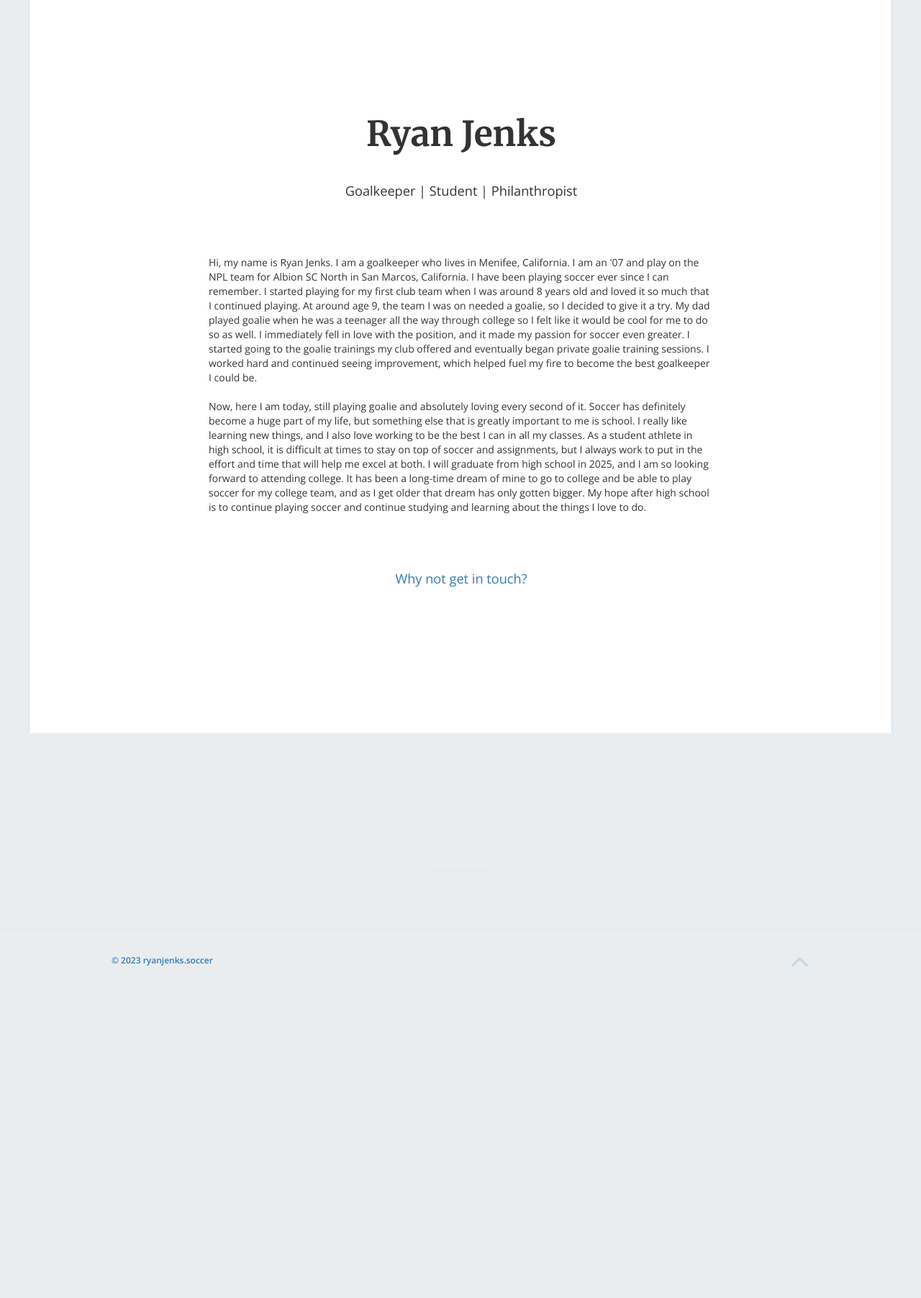
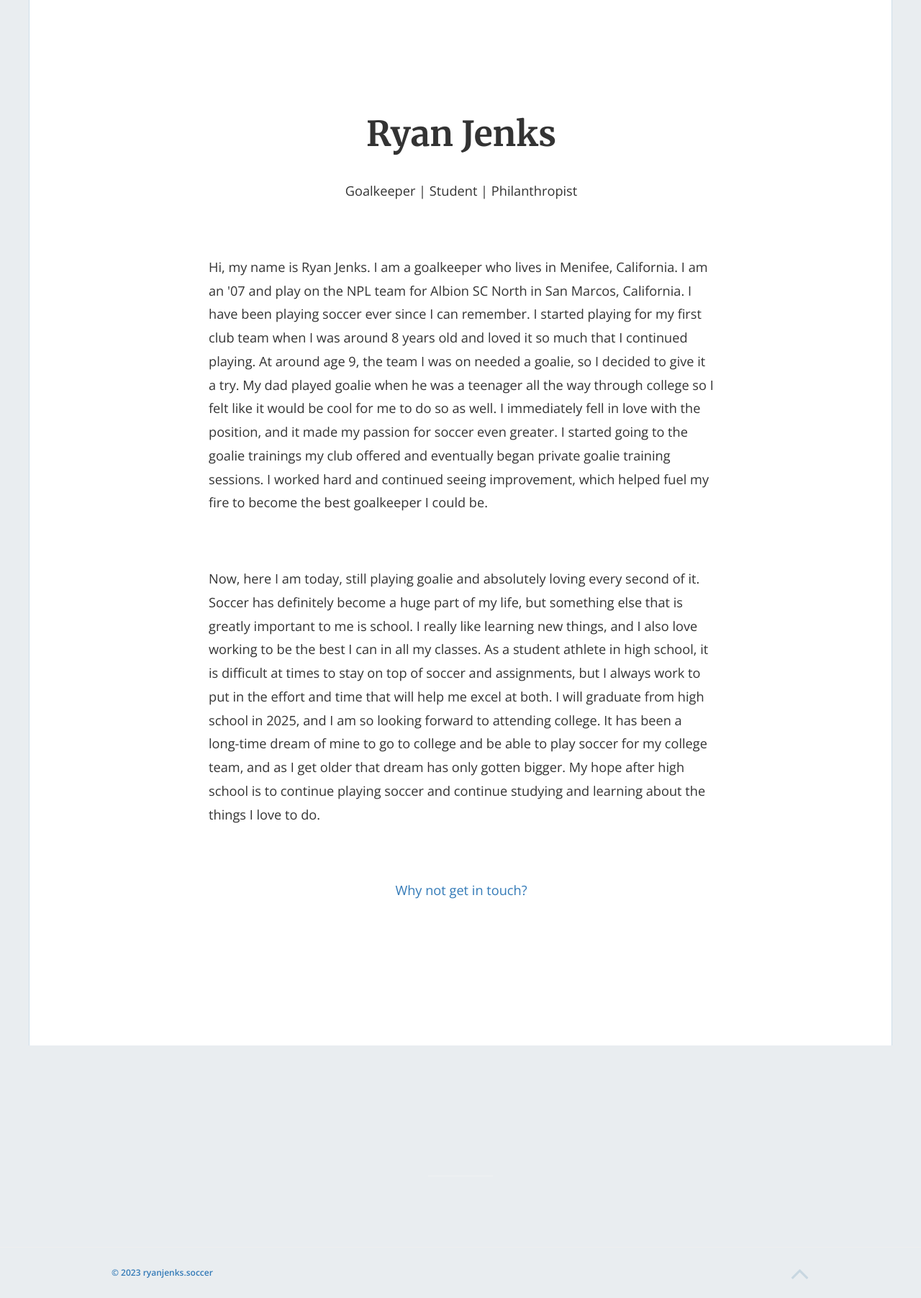
Before and after one commit to jamigibbs/phantom, a Jekyll site: the page built from index.html, in a window 1280 px wide. Shown: the whole page at 72% size. Built offline with Jekyll 4.4.1, drawn with Linux system fonts in a browser that asks for light colours; nearby versions of some CDN libraries; before the commit the page ends 1370 px from its top, so only the background shows below that.

Commit message:
Update about.html

```diff
--- a/_includes/about.html
+++ b/_includes/about.html
@@ -1,4 +1,8 @@
-<div align="left" class="content">Hi, my name is Ryan Jenks. I am a goalkeeper who lives in Menifee, California. I am an '07 and play on the NPL team for Albion SC North in San Marcos, California. I have been playing soccer ever since I can remember. I started playing for my first club team when I was around 8 years old and loved it so much that I continued playing. At around age 9, the team I was on needed a goalie, so I decided to give it a try. My dad played goalie when he was a teenager all the way through college so I felt like it would be cool for me to do so as well. I immediately fell in love with the position, and it made my passion for soccer even greater. I started going to the goalie trainings my club offered and eventually began private goalie training sessions. I worked hard and continued seeing improvement, which helped fuel my fire to become the best goalkeeper I could be.
-<br><br>
-Now, here I am today, still playing goalie and absolutely loving every second of it. Soccer has definitely become a huge part of my life, but something else that is greatly important to me is school. I really like learning new things, and I also love working to be the best I can in all my classes. As a student athlete in high school, it is difficult at times to stay on top of soccer and assignments, but I always work to put in the effort and time that will help me excel at both. I will graduate from high school in 2025, and I am so looking forward to attending college.  It has been a long-time dream of mine to go to college and be able to play soccer for my college team, and as I get older that dream has only gotten bigger. My hope after high school is to continue playing soccer and continue studying and learning about the things I love to do.
+<div align="left" class="content">
+  <p>
+    Hi, my name is Ryan Jenks. I am a goalkeeper who lives in Menifee, California. I am an '07 and play on the NPL team for Albion SC North in San Marcos, California. I have been playing soccer ever since I can remember. I started playing for my first club team when I was around 8 years old and loved it so much that I continued playing. At around age 9, the team I was on needed a goalie, so I decided to give it a try. My dad played goalie when he was a teenager all the way through college so I felt like it would be cool for me to do so as well. I immediately fell in love with the position, and it made my passion for soccer even greater. I started going to the goalie trainings my club offered and eventually began private goalie training sessions. I worked hard and continued seeing improvement, which helped fuel my fire to become the best goalkeeper I could be.
+  </p>
+  <p>
+    Now, here I am today, still playing goalie and absolutely loving every second of it. Soccer has definitely become a huge part of my life, but something else that is greatly important to me is school. I really like learning new things, and I also love working to be the best I can in all my classes. As a student athlete in high school, it is difficult at times to stay on top of soccer and assignments, but I always work to put in the effort and time that will help me excel at both. I will graduate from high school in 2025, and I am so looking forward to attending college.  It has been a long-time dream of mine to go to college and be able to play soccer for my college team, and as I get older that dream has only gotten bigger. My hope after high school is to continue playing soccer and continue studying and learning about the things I love to do.
+  </p>
 </div>
```
